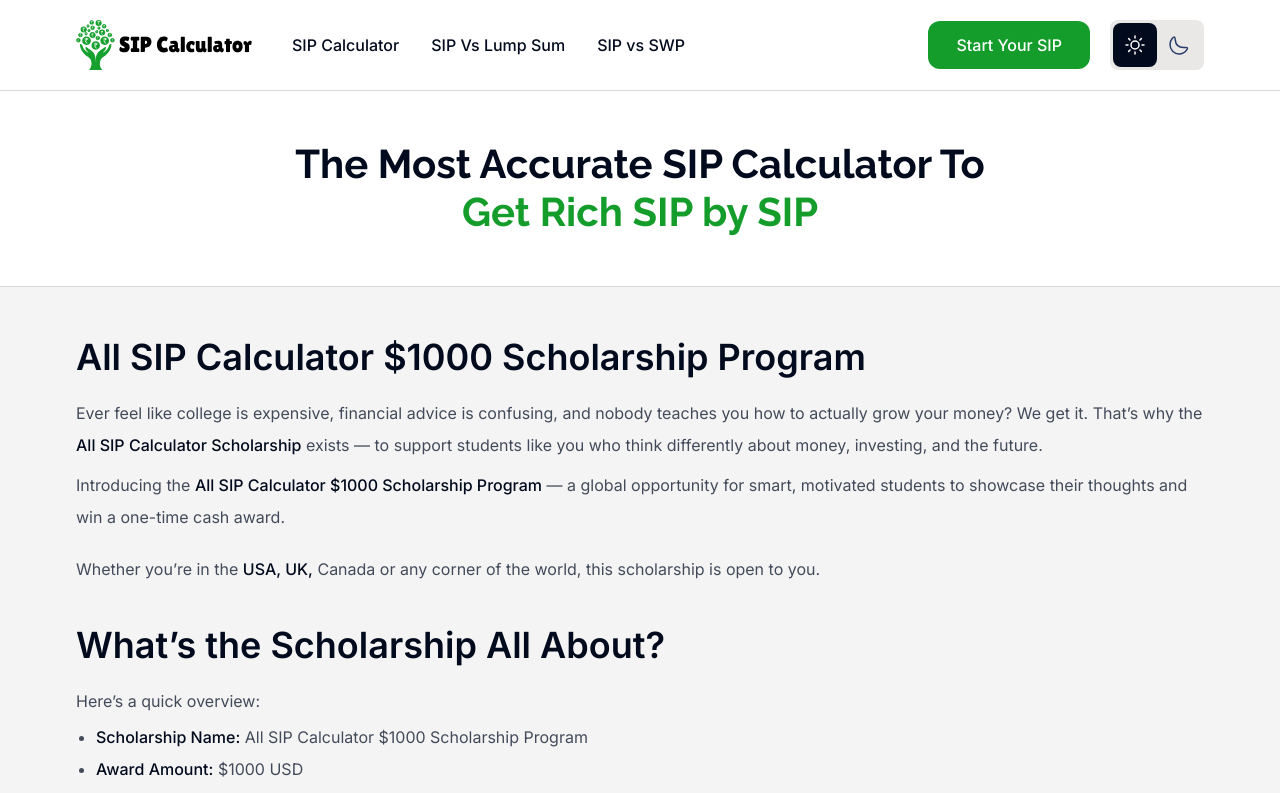
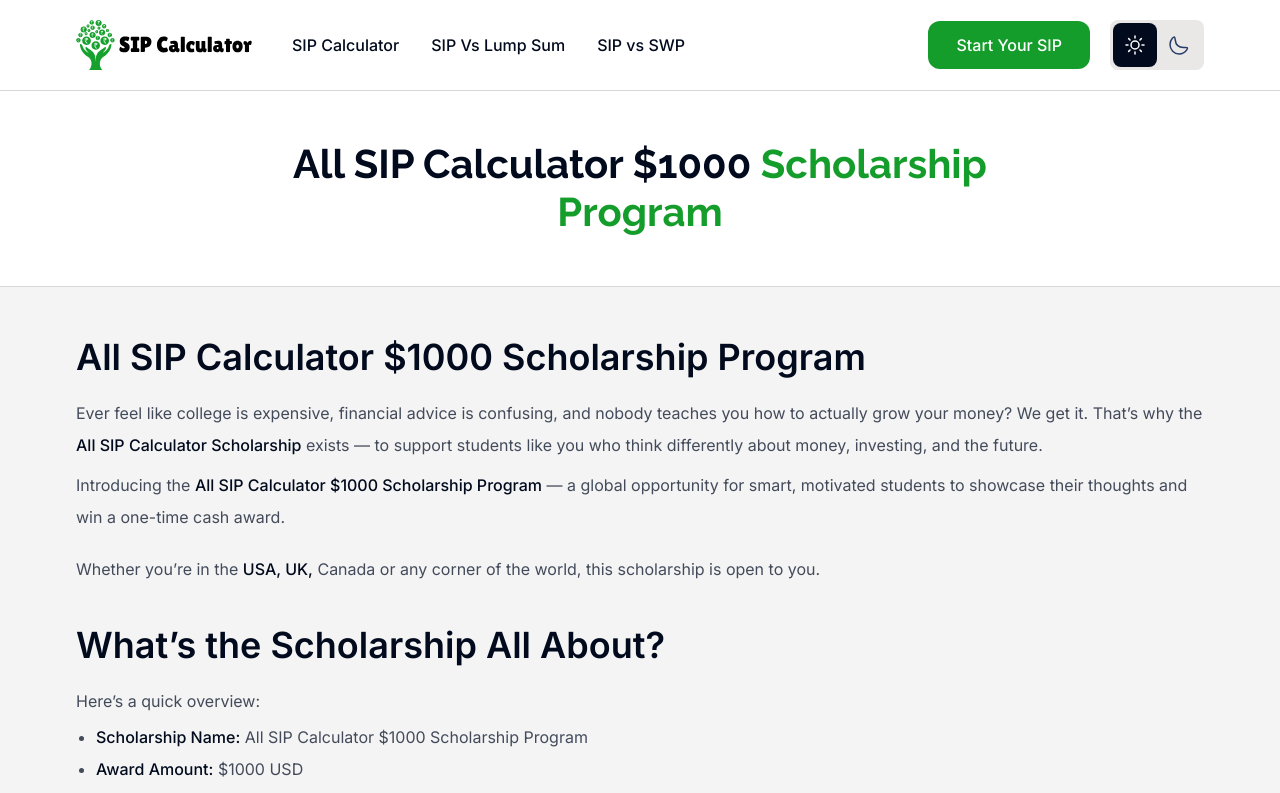
Before and after one commit to Hasan22Murtaza/SIP-Calculator, a Next.js app: page /scholarship in a window 1280 px wide. Shown: the top 793 px of the page. Built offline with nearby package versions, Linux system fonts and the light colour scheme.

Commit message:
update titles

```diff
--- a/src/app/layout.tsx
+++ b/src/app/layout.tsx
@@ -401,9 +401,8 @@ export default function RootLayout({
 
   switch (path) {
     case "/":
-      meta.title = "SIP Calculator - Plan Your Wealth Creation";
-      meta.description =
-        "Plan your wealth creation with our advanced SIP calculator. Estimate your returns and grow your investments effectively.";
+      meta.title = "All SIP & lumpsum Calculator - Get Rich SIP by SIP";
+      meta.description = "Use our all-in-one SIP & lumpsum calculator to estimate returns, compare strategies, and build wealth step-by-step.";
       break;
     case "/sip-vs-lumpsum":
       meta.title = "SIP vs Lumpsum Investment: Which one is Best?";
@@ -477,9 +476,8 @@ export default function RootLayout({
         "Read the terms of service for using the SIP calculator and understand your rights and responsibilities.";
       break;
     case "/scholarship":
-      meta.title = "Scholarship - SIP Calculator";
-      meta.description =
-        "Explore scholarship opportunities that promote financial literacy and investment education through SIP planning.";
+      meta.title = "All SIP Calculator $1000 Scholarship Program";
+      meta.description = "Apply for the $1000 SIP Calculator Scholarship Program—supporting students who demonstrate financial planning skills and investment insight.";
       break;
     default:
       break;
--- a/src/app/scholarship/page.tsx
+++ b/src/app/scholarship/page.tsx
@@ -16,10 +16,10 @@ export default function Terms() {
           <div className="max-w-6xl mx-auto px-3 h-full flex items-center justify-center">
             <h1 className="font-raleway text-center leading-[48px] text-2xl md:text-[40px] text-my-black dark:text-white font-bold lg:max-w-[700px]" >
               {" "}
-              The Most Accurate SIP Calculator To
+              All SIP Calculator $1000
               <span className="text-dark-green">
                 {" "}
-                Get Rich SIP by SIP{" "}
+                Scholarship Program{" "}
               </span>{" "}
             </h1>
           </div>
@@ -145,7 +145,7 @@ export default function Terms() {
                           In the same document (or email), please include:
                         </p>
                         <ul className="wp-block-list flex flex-col gap-2 list-disc pl-5 mb-5">
-                          <li className="text-base text-[#434B5B] dark:text-[#7B8498]">Email your entry to: <a className="text-dark-green" target="_blank" href="http://localhost:3000">scholarship@allsipcalculator.in</a></li>
+                          <li className="text-base text-[#434B5B] dark:text-[#7B8498]">Email your entry to: <a className="text-dark-green" target="_blank" href="https://allsipcalculator.in">scholarship@allsipcalculator.in</a></li>
                           <li className="text-base text-[#434B5B] dark:text-[#7B8498]">Use this subject line: All SIP Calculator Scholarship Application – [Your Full Name]</li>
 
                         </ul>
@@ -158,7 +158,7 @@ export default function Terms() {
                           </span>
                         </h3>
                         <div className="block">
-                          <figure className="wp-block-table is-style-stripes"><table className="has-fixed-layout w-full text-sm text-left  rounded-lg border-separate">   <thead className="text-SM text-my-black   dark:text-white border-b-2 border-[#DCD7D7]  dark:border-[#263c6b]"><tr className="border-b border-[#DCD7D7]  dark:border-[#263c6b]"><th className="px-3 py-2">Event</th><th className="px-3 py-2">Date</th></tr></thead><tbody className=" border-b dark:border-gray-700 border-gray-200 text-[#434B5B] dark:text-[#7B8498]"><tr className="border-b border-[#DCD7D7]  dark:border-[#263c6b]"><td className="px-3 py-2 ">Applications Open</td><td className="px-3 py-2 ">Already open</td></tr><tr className="border-b border-[#DCD7D7]  dark:border-[#263c6b]"><td className="px-3 py-2 ">Final Deadline</td><td className="px-3 py-2 ">June 20, 2026</td></tr><tr className="border-b border-[#DCD7D7]  dark:border-[#263c6b]"><td className="px-3 py-2 ">Winner Announced</td><td className="px-3 py-2 ">August 1, 2026</td></tr><tr className="border-b border-[#DCD7D7]  dark:border-[#263c6b]"><td className="px-3 py-2 ">Prize Released</td><td className="px-3 py-2 ">By August 10, 2026</td></tr></tbody></table></figure>
+                          <figure className="wp-block-table is-style-stripes"><table className="has-fixed-layout w-full text-sm text-left  rounded-lg border-separate">   <thead className="text-SM text-my-black   dark:text-white border-b-2 border-[#DCD7D7]  dark:border-[#263c6b]"><tr className="border-b border-[#DCD7D7]  dark:border-[#263c6b]"><th className="px-3 py-2">Event</th><th className="px-3 py-2">Date</th></tr></thead><tbody className=" border-b dark:border-gray-700 border-gray-200 text-[#434B5B] dark:text-[#7B8498]"><tr className="border-b border-[#DCD7D7]  dark:border-[#263c6b]"><td className="px-3 py-2 ">Applications Open</td><td className="px-3 py-2 ">Already open</td></tr><tr className="border-b border-[#DCD7D7]  dark:border-[#263c6b]"><td className="px-3 py-2 ">Final Deadline</td><td className="px-3 py-2 ">November 20, 2026</td></tr><tr className="border-b border-[#DCD7D7]  dark:border-[#263c6b]"><td className="px-3 py-2 ">Winner Announced</td><td className="px-3 py-2 ">January 1, 2027</td></tr><tr className="border-b border-[#DCD7D7]  dark:border-[#263c6b]"><td className="px-3 py-2 ">Prize Released</td><td className="px-3 py-2 ">By January 11, 2027</td></tr><tr className="border-b border-[#DCD7D7]  dark:border-[#263c6b]"><td className="px-3 py-2 ">Recurring Scholarship?</td><td className="px-3 py-2 ">Yes</td></tr></tbody></table></figure>
                         </div>
                         <h2 className="lg:text-4xl text-xl text-my-black font-semibold dark:text-white pt-5 pb-5">
                           <span id="How_the_SBI_SIP_Calculator_Helps_Investors">
--- a/src/pages-bk/scholarship/index.tsx
+++ b/src/pages-bk/scholarship/index.tsx
@@ -18,10 +18,10 @@ export default function Terms() {
           <div className="max-w-6xl mx-auto px-3 h-full flex items-center justify-center">
             <h1 className="font-raleway text-center leading-[48px] text-2xl md:text-[40px] text-my-black dark:text-white font-bold lg:max-w-[700px]" >
               {" "}
-              The Most Accurate SIP Calculator To
+              All SIP Calculator $1000
               <span className="text-dark-green">
                 {" "}
-                Get Rich SIP by SIP{" "}
+                Scholarship Program{" "}
               </span>{" "}
             </h1>
           </div>
@@ -147,7 +147,7 @@ export default function Terms() {
                           In the same document (or email), please include:
                         </p>
                         <ul className="wp-block-list flex flex-col gap-2 list-disc pl-5 mb-5">
-                          <li className="text-base text-[#434B5B] dark:text-[#7B8498]">Email your entry to: <a className="text-dark-green" target="_blank" href="http://localhost:3000">scholarship@allsipcalculator.in</a></li>
+                          <li className="text-base text-[#434B5B] dark:text-[#7B8498]">Email your entry to: <a className="text-dark-green" target="_blank" href="https://allsipcalculator.in">scholarship@allsipcalculator.in</a></li>
                           <li className="text-base text-[#434B5B] dark:text-[#7B8498]">Use this subject line: All SIP Calculator Scholarship Application – [Your Full Name]</li>
 
                         </ul>
@@ -160,7 +160,7 @@ export default function Terms() {
                           </span>
                         </h3>
                         <div className="block">
-                          <figure className="wp-block-table is-style-stripes"><table className="has-fixed-layout w-full text-sm text-left  rounded-lg border-separate">   <thead className="text-SM text-my-black   dark:text-white border-b-2 border-[#DCD7D7]  dark:border-[#263c6b]"><tr className="border-b border-[#DCD7D7]  dark:border-[#263c6b]"><th className="px-3 py-2">Event</th><th className="px-3 py-2">Date</th></tr></thead><tbody className=" border-b dark:border-gray-700 border-gray-200 text-[#434B5B] dark:text-[#7B8498]"><tr className="border-b border-[#DCD7D7]  dark:border-[#263c6b]"><td className="px-3 py-2 ">Applications Open</td><td className="px-3 py-2 ">Already open</td></tr><tr className="border-b border-[#DCD7D7]  dark:border-[#263c6b]"><td className="px-3 py-2 ">Final Deadline</td><td className="px-3 py-2 ">June 20, 2026</td></tr><tr className="border-b border-[#DCD7D7]  dark:border-[#263c6b]"><td className="px-3 py-2 ">Winner Announced</td><td className="px-3 py-2 ">August 1, 2026</td></tr><tr className="border-b border-[#DCD7D7]  dark:border-[#263c6b]"><td className="px-3 py-2 ">Prize Released</td><td className="px-3 py-2 ">By August 10, 2026</td></tr></tbody></table></figure>
+                          <figure className="wp-block-table is-style-stripes"><table className="has-fixed-layout w-full text-sm text-left  rounded-lg border-separate">   <thead className="text-SM text-my-black   dark:text-white border-b-2 border-[#DCD7D7]  dark:border-[#263c6b]"><tr className="border-b border-[#DCD7D7]  dark:border-[#263c6b]"><th className="px-3 py-2">Event</th><th className="px-3 py-2">Date</th></tr></thead><tbody className=" border-b dark:border-gray-700 border-gray-200 text-[#434B5B] dark:text-[#7B8498]"><tr className="border-b border-[#DCD7D7]  dark:border-[#263c6b]"><td className="px-3 py-2 ">Applications Open</td><td className="px-3 py-2 ">Already open</td></tr><tr className="border-b border-[#DCD7D7]  dark:border-[#263c6b]"><td className="px-3 py-2 ">Final Deadline</td><td className="px-3 py-2 ">November 20, 2026</td></tr><tr className="border-b border-[#DCD7D7]  dark:border-[#263c6b]"><td className="px-3 py-2 ">Winner Announced</td><td className="px-3 py-2 ">January 1, 2027</td></tr><tr className="border-b border-[#DCD7D7]  dark:border-[#263c6b]"><td className="px-3 py-2 ">Prize Released</td><td className="px-3 py-2 ">By January 11, 2027</td></tr><tr className="border-b border-[#DCD7D7]  dark:border-[#263c6b]"><td className="px-3 py-2 ">Recurring Scholarship?</td><td className="px-3 py-2 ">Yes</td></tr></tbody></table></figure>
                         </div>
                         <h2 className="lg:text-4xl text-xl text-my-black font-semibold dark:text-white pt-5 pb-5">
                           <span id="How_the_SBI_SIP_Calculator_Helps_Investors">
```
